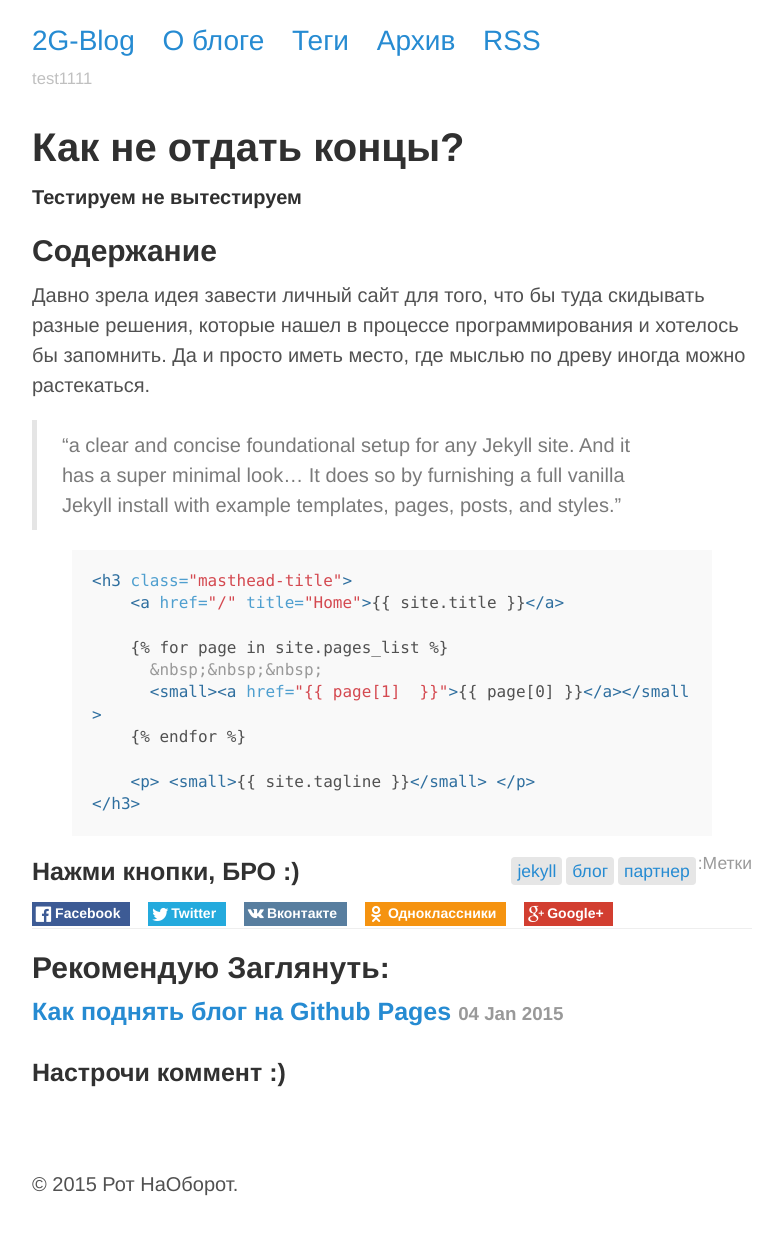
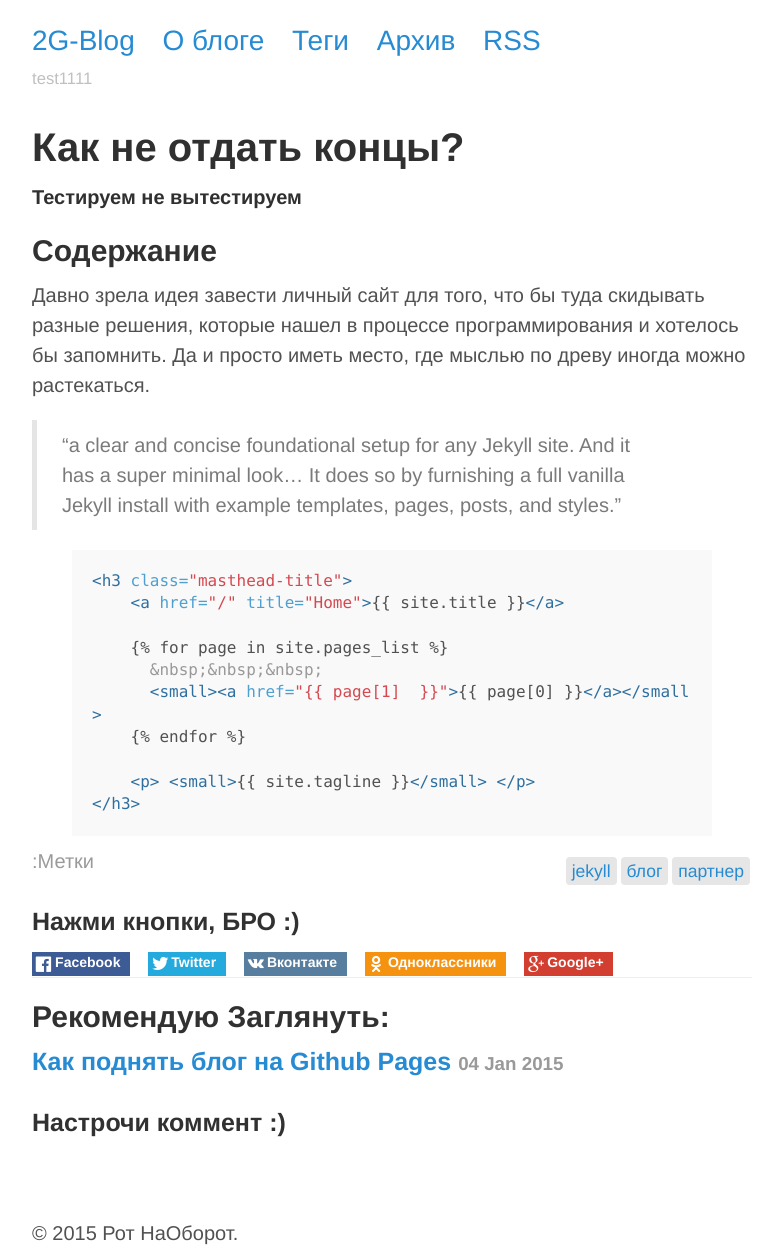
Before and after one commit to gitter-badger/2gud.github.io, a Jekyll site: the page built from _posts/2015-09-28-test5.md, in a window 1280 px wide. Shown: the whole page, without its empty margins (248-1030 px from the left). Built offline with Jekyll 4.4.1, drawn with Linux system fonts in a browser that asks for light colours; nearby versions of some CDN libraries; before the commit the page ends 1199 px from its top, so only the background shows below that.

Commit message:
Added changes

```diff
--- a/_layouts/post.html
+++ b/_layouts/post.html
@@ -6,9 +6,9 @@
 <div class="post">
   <h1 class="post-title">{{ page.title }}</h1>
   {{ content }}
-  <span class="post-date">{{ post.date | date_to_string }}
+  <span class="post-date">:Метки
     <ul class="tag-box inline" style="float:right;font-size:0.875em">
-    :Метки
+
     {% capture tags %}
       {% for tag in page.tags %}
         {{ tag }}
```
